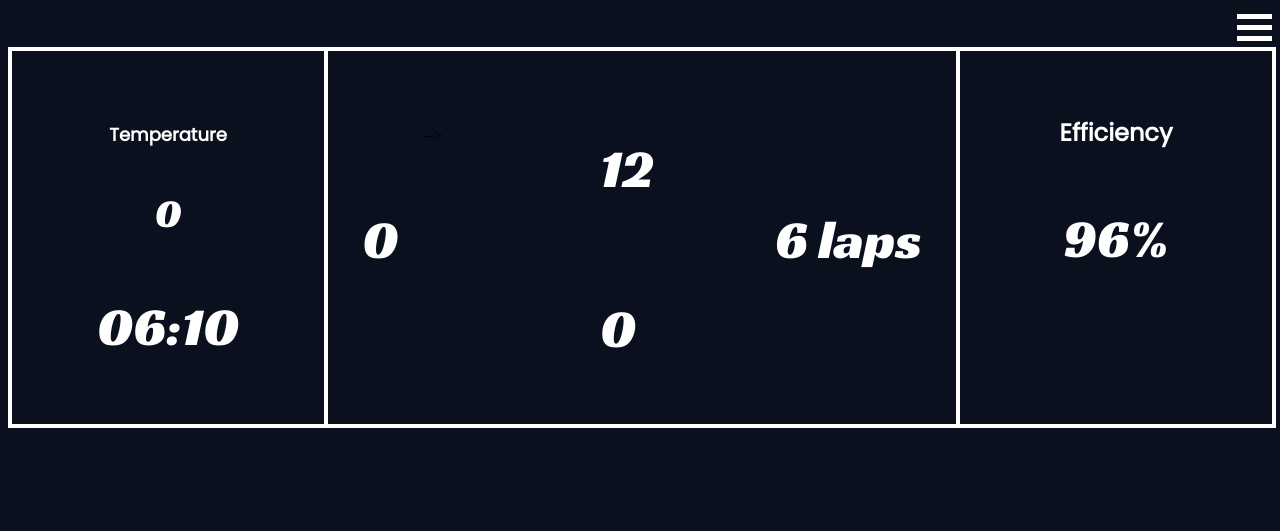
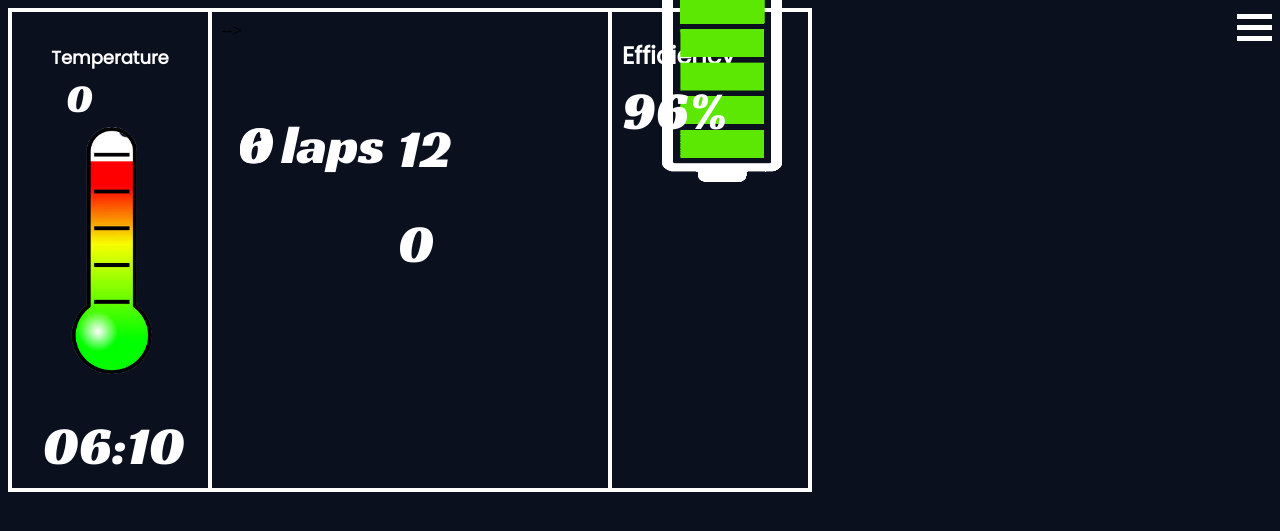
Before and after one commit to Princeton-Racing-Electric/Dashboard, a Flask app: template Server/templates/boardv3.html in a window 1280 px wide. Shown: the top 531 px of the page. Run offline with Flask 2, Linux system fonts and the light colour scheme; the template is opened without the code that fills it, so the values that code supplies are empty; parts of the project's set-up code (start-up, migrations or seed data) failed here and were passed over.

Commit message:
Update boardv3.html
started positioning the left column

```diff
--- a/Server/templates/boardv3.html
+++ b/Server/templates/boardv3.html
@@ -44,8 +44,9 @@
 
 
         .container .box {
-            width: 100%;
-            height: 90%;
+            position: fixed;
+            width: 800px;
+            height: 480px;
             display: table;
             border: 2px solid white;
         }
@@ -54,6 +55,7 @@
             display:table-row;
         }
         .container .box .box-cell-side {
+            position: relative;
             border: 2px solid white;
             text-align: justify;
             display:table-cell;
@@ -61,6 +63,7 @@
             padding: 10px;
         }
         .container .box .box-cell-center {
+            position: relative;
             border: 2px solid white;
             text-align: justify;
             display:table-cell;
@@ -70,19 +73,19 @@
 
         .line-left, .line-right {
             width: 200px;
-            height: 2px;
+            height: 4px;
             background-color: #fff;
             margin: 6px 0;
         }
         .line-left {
             position: absolute;
-            left: 0px;
-            top: 389px;
+            left: 10px;
+            top: 388px;
         }
         .line-right {
             position: absolute;
-            left: 600px;
-            top: 159px;
+            left: 610px;
+            top: 158px;
         }
 
         /*
@@ -118,19 +121,28 @@
             <div class="bar3"></div>
         </div>
     </div>
-    <!-- <div class="dividers">
+    <div class="dividers">
         <div class = "line-left"></div>
         <div class = "line-right"></div>
-    </div> -->
+    </div>
     <div class = "box">
         <div class = "box-row">
             <div class = "box-cell-side">
                 <h1 id="temp-label" style="color:white; font-family: 'Poppins', sans-serif;
-                    text-align:center; font-size: 18px;">Temperature</h1>
+                    text-align:center; font-size: 18px;
+                    position: absolute; left: 20%; top: 4.167%;">Temperature</h1>
                 <p id="temperature" style="color:white; font-family: 'Racing Sans One', cursive;
-                    text-align:center; font-size: 40px;">12</p>
+                    text-align:center; font-size: 40px;
+                    position: absolute; left: 27.5%; top: 4.416%;">20°C</p>
+                <img id="thermometer_picture" src="{{url_for('static', filename='thermometer.png')}}"
+                    alt="thermometer picture" style="width:83px; height: 247px;
+                    position: absolute; left: 29%; top: 24.167%;">
+                <!-- <img id="thermometer_pic" src="thermometer.png" alt="battery picture"
+                     style="width:83px; height: 247px;
+                     position: absolute; left: 29%; top: 24.167%;"> -->
                 <p id="time" style="color:white; font-family: 'Racing Sans One', cursive;
-                    text-align:center; font-size: 54px;">16:00</p>
+                    text-align:center; font-size: 54px;
+                    position: absolute; left: 15.5%; top: 72.375%;">16:00</p>
             </div>
             <div class = "box-cell-center">
                 <p id="velocity" style="color:white; font-family: 'Racing Sans One', cursive;
@@ -140,20 +152,32 @@
                     text-align:center; font-size: 54px;
                     position: absolute; left: 46.875%; top: 30%;">12</p> -->
                 <p id="mileage" style="color:white; font-family: 'Racing Sans One', cursive;
-                    text-align:center; font-size: 54px; float: left; padding: 4%;">245m</p>
+                    text-align:center; font-size: 54px; float: left; padding: 4%;
+                    position: absolute;">245m</p>
                 <p id="laps" style="color:white; font-family: 'Racing Sans One', cursive;
-                    text-align:center; font-size: 54px; float: right; padding: 4%;">6 laps</p>
+                    text-align:center; font-size: 54px; float: right; padding: 4%;
+                    position: absolute;">6 laps</p>
             </div>
             <div class = "box-cell-side">
                 <p id="efficiency" style="color:white; font-family: 'Racing Sans One', cursive;
-                    text-align:center; font-size: 54px;">77%</p>
+                    text-align:center; font-size: 54px;
+                    position: absolute;">77%</p>
                 <h1 style="color:white; font-family: 'Poppins', sans-serif;
-                    text-align:center; font-size: 24px;">Efficiency</h1>
+                    text-align:center; font-size: 24px;
+                    position: absolute;">Efficiency</h1>
+                <img id="battery_picture" src="{{url_for('static', filename='battery_100.png')}}" alt="battery picture"
+                     style="width:200px; height: 120px; rotate: 90deg;
+                     position: absolute;">
+                <!-- <img id="battery_pic" src="battery_100.png" alt="battery picture"
+                     style="width:200px; height: 120px; rotate: 90deg;
+                     position: absolute;"> -->
                 <p id="battery" style="color:white; font-family: 'Racing Sans One', cursive;
-                    text-align:center; font-size: 54px;">96%</p>
+                    text-align:center; font-size: 54px;
+                    position: absolute;">96%</p>
             </div>
         </div>
     </div>
+    <!-- <img id="compare" src="Untitled.png" alt="battery picture" style="position: fixed; left: 850px;"> -->
 </div>
 
 <script>
```
Also changed, not shown: Server/static/thermometer.png (added).
